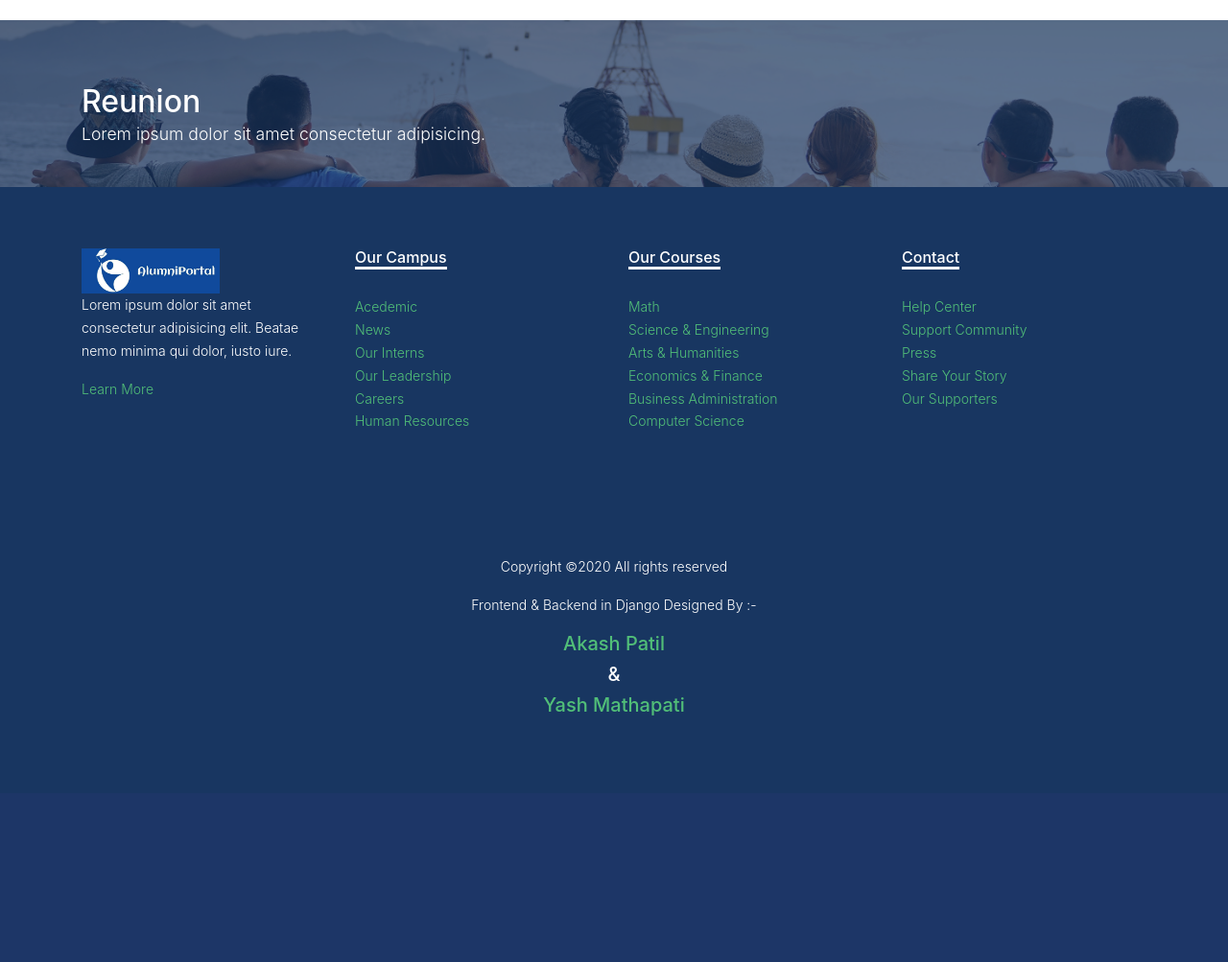
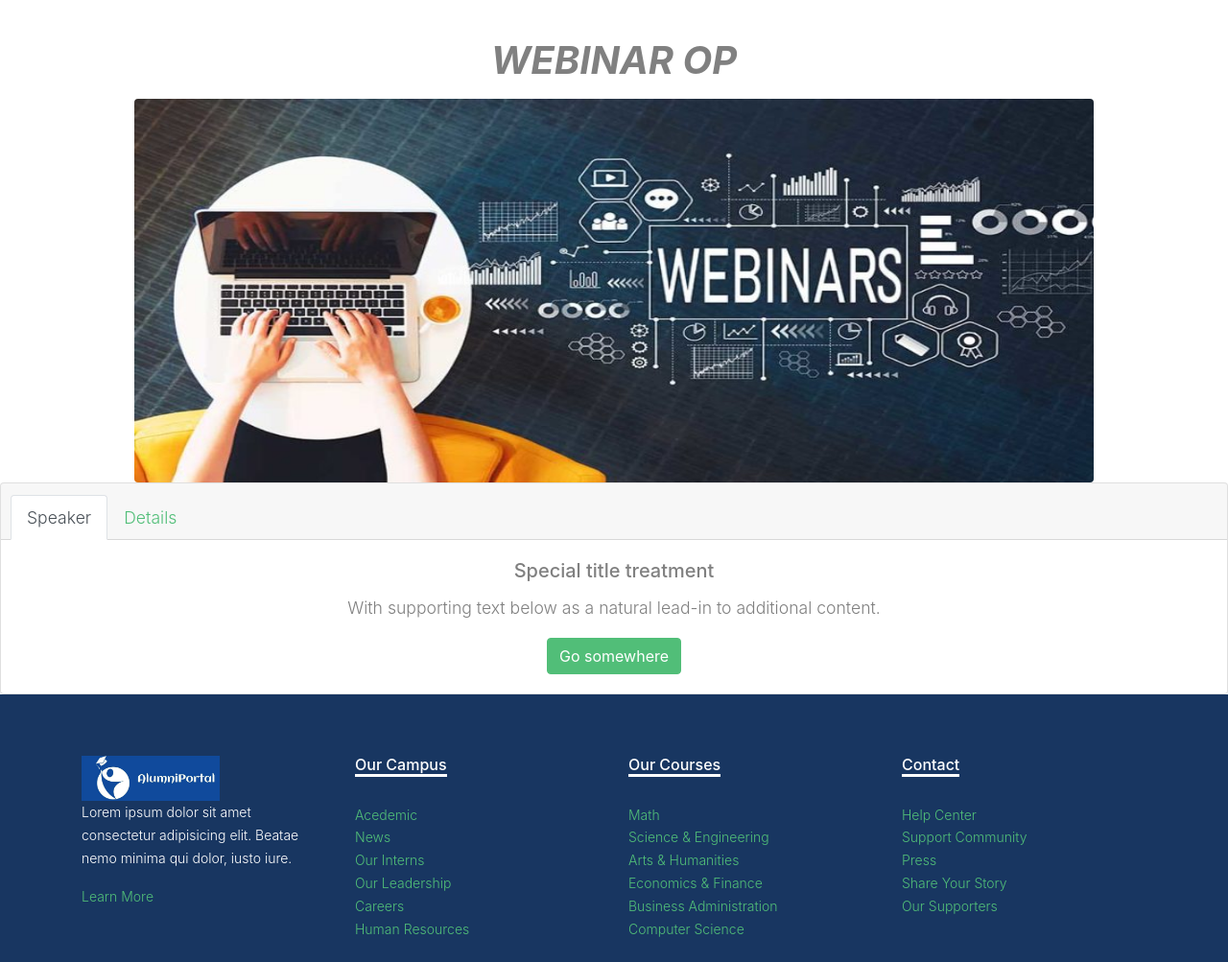
Before and after one commit to yashm1712/AAP, a Django app: page /connect/webinar/ in a window 1280 px wide. Shown: the part 143-1146 px from the top of the page at 96% size. Before the commit the page ends 889 px from the top, so only its background shows below. Run offline with Django 3.2, Linux system fonts and the light colour scheme; the visitor is signed in with stand-in values (Sample User, id 1); some libraries are stand-ins or nearby versions; some web fonts are replaced.

Commit message:
Webinar added. Ps - Front end remaining...

```diff
--- a/connect/templates/connect/reunion.html
+++ b/connect/templates/connect/reunion.html
@@ -5,11 +5,12 @@
 <br><br><br><br>
 
 <div class="container-fluid">
+
     <div class="text-center">
             <p><h1><b><i>REUNION OP</i></b></h1></p>
     </div>
+
     <img src="{% static 'connect/reunion.jpg' %}" class="rounded mx-auto d-block" alt="..." height="400" width="1000">
-
 
 </div>
 
@@ -55,9 +56,7 @@
                   </div>
 
                   <div class="modal-body">
-                    {{ j }}
                   </div>
-                    {% endfor %}
                   <div class="modal-footer">
                     <button type="button" class="btn btn-secondary" data-dismiss="modal">Close</button>
                   </div>
--- a/connect/templates/connect/webinar.html
+++ b/connect/templates/connect/webinar.html
@@ -2,26 +2,38 @@
 {% block content %}
 {% load static %}
 
+<br><br><br><br>
+
+<div class="container-fluid ">
+
+    <div class="text-center">
+            <p><h1><b><i>WEBINAR OP</i></b></h1></p>
+    </div>
+
+    <img src="{% static 'connect/webinar.jpg' %}" class="rounded mx-auto d-block" alt="..." height="400" width="1000">
+
+</div>
 
 
-<div class="site-section ftco-subscribe-1 site-blocks-cover pb-4 " style="background-image: url({% static 'connect/reunion.jpg' %})">
-    <div class="container">
-        <div class="row align-items-end">
-            <div class="col-lg-7">
-              <h2 class="mb-0">Reunion</h2>
-              <p>Lorem ipsum dolor sit amet consectetur adipisicing.</p>
-            </div>
-        </div>
-    </div>
+<div class="card text-center">
+  <div class="card-header">
+    <ul class="nav nav-tabs card-header-tabs">
+      <li class="nav-item">
+        <a class="nav-link active" href="#">Speaker</a>
+      </li>
+      <li class="nav-item">
+        <a class="nav-link" href="#">Details</a>
+      </li>
+
+    </ul>
+  </div>
+  <div class="card-body">
+    <h5 class="card-title">Special title treatment</h5>
+    <p class="card-text">With supporting text below as a natural lead-in to additional content.</p>
+    <a href="#" class="btn btn-primary">Go somewhere</a>
+  </div>
 </div>
 
 
 
-
-
-
-
-
-
-
 {% endblock %}
--- a/connect/views.py
+++ b/connect/views.py
@@ -67,4 +67,7 @@ def mentor(request):
 
 @login_required(login_url='/login')
 def webinar(request):
-    return render(request, 'connect/webinar.html')
+    user = request.user
+    webinars = Webinar.objects.all()
+    context = { 'user': user, 'webinars': webinars }
+    return render(request, 'connect/webinar.html',context)
--- a/home/models.py
+++ b/home/models.py
@@ -28,14 +28,14 @@ class Member(models.Model):
     PRN_No = models.IntegerField(blank=True, null=True, default=0)
     Final_CGPA = models.IntegerField(blank=True, null=True, default=0)
     Mobile_No = models.CharField(max_length=100, null=True, blank=True, default=0)
-    Profile_Photo = models.ImageField(upload_to="Static/home", default="media/Static/home/dypiemr.jpg", blank=True, null=True)
+    Profile_Photo = models.ImageField(upload_to="Static/home", default="media/Static/home/dypiemr.jpg", blank=True,
+                                      null=True)
     Bio = models.CharField(max_length=1000, blank=True, null=True, default='NA')
     Job = models.CharField(max_length=500, blank=True, null=True, default='NA')
     Project = models.CharField(max_length=500, blank=True, null=True, default='NA')
     Technical_Skills = models.CharField(max_length=500, blank=True, null=True, default='NA')
     Hobbies = models.CharField(max_length=500, blank=True, null=True, default='NA')
-    Time = models.DateTimeField(auto_now_add=True, blank=True,null=True)
-
+    Time = models.DateTimeField(auto_now_add=True, blank=True, null=True)
 
     def __str__(self):
         return self.user.first_name + ' ' + self.user.last_name + ' | ' + self.Role
```
Also changed, not shown: connect/admin.py (+9 -0 lines), connect/models.py (+14 -1 lines), connect/static/connect/webinar.jpg (added).
